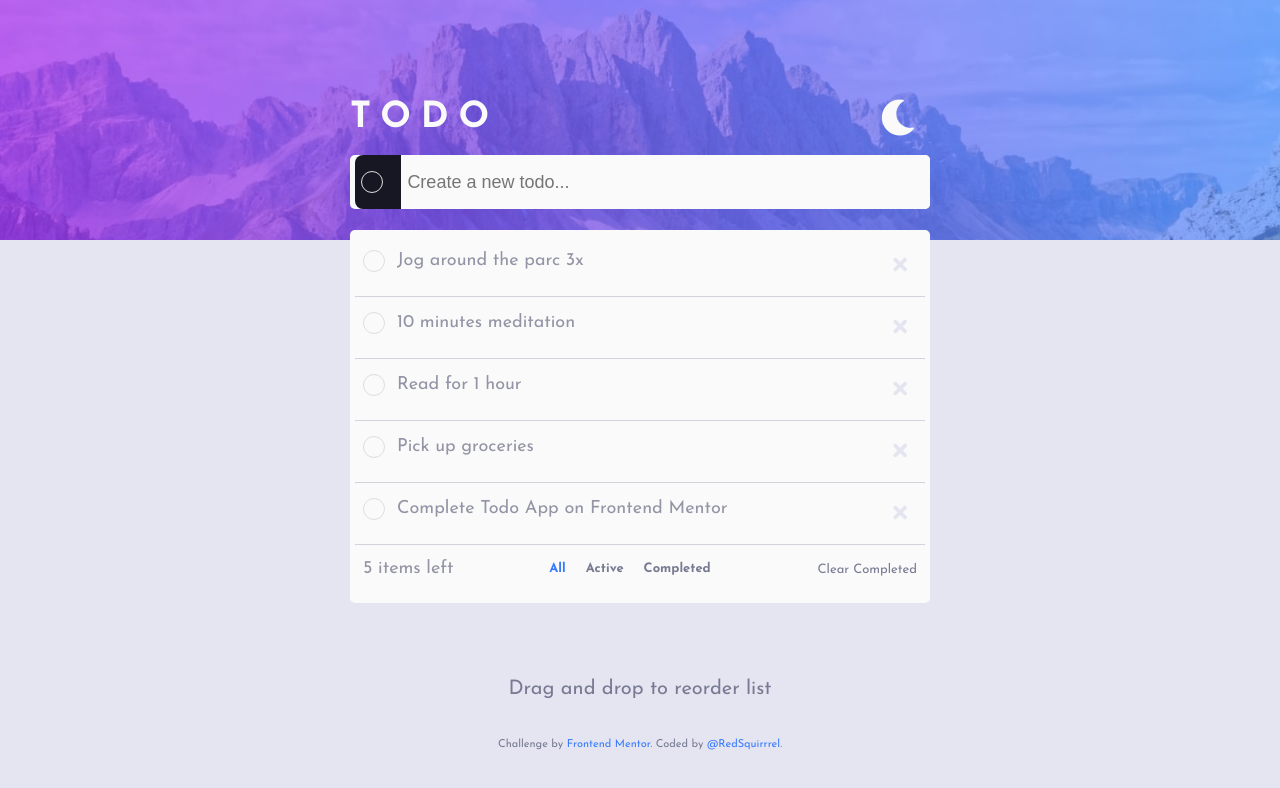
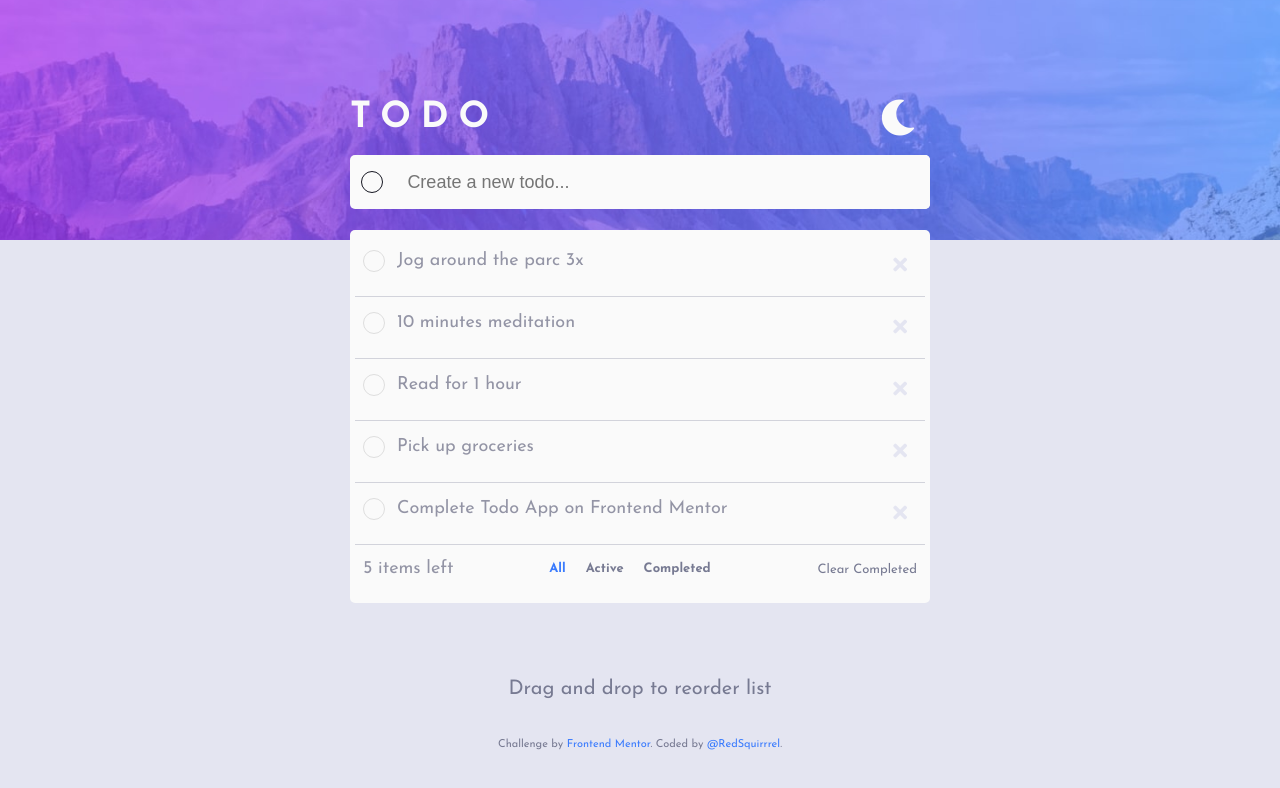
Before and after one commit to RedSquirrrel/todo, a plain HTML site: page index.html in a window 1280 px wide. In both pictures the pointer is over the element 372 px from the left and 182 px from the top of the page. Drawn offline with Linux system fonts and the light colour scheme.

Commit message:
fixed button hover

```diff
--- a/css/style.css
+++ b/css/style.css
@@ -196,8 +196,8 @@ input:focus::placeholder {
   margin-left: 0.5rem;
 }
 
-.addNewBtn:hover {
-  background: var(--Very-Dark-Blue);
+.addNewBtn span:hover {
+  border: 1px solid var(--Very-Dark-Blue);
 }
 
 .active {
```
